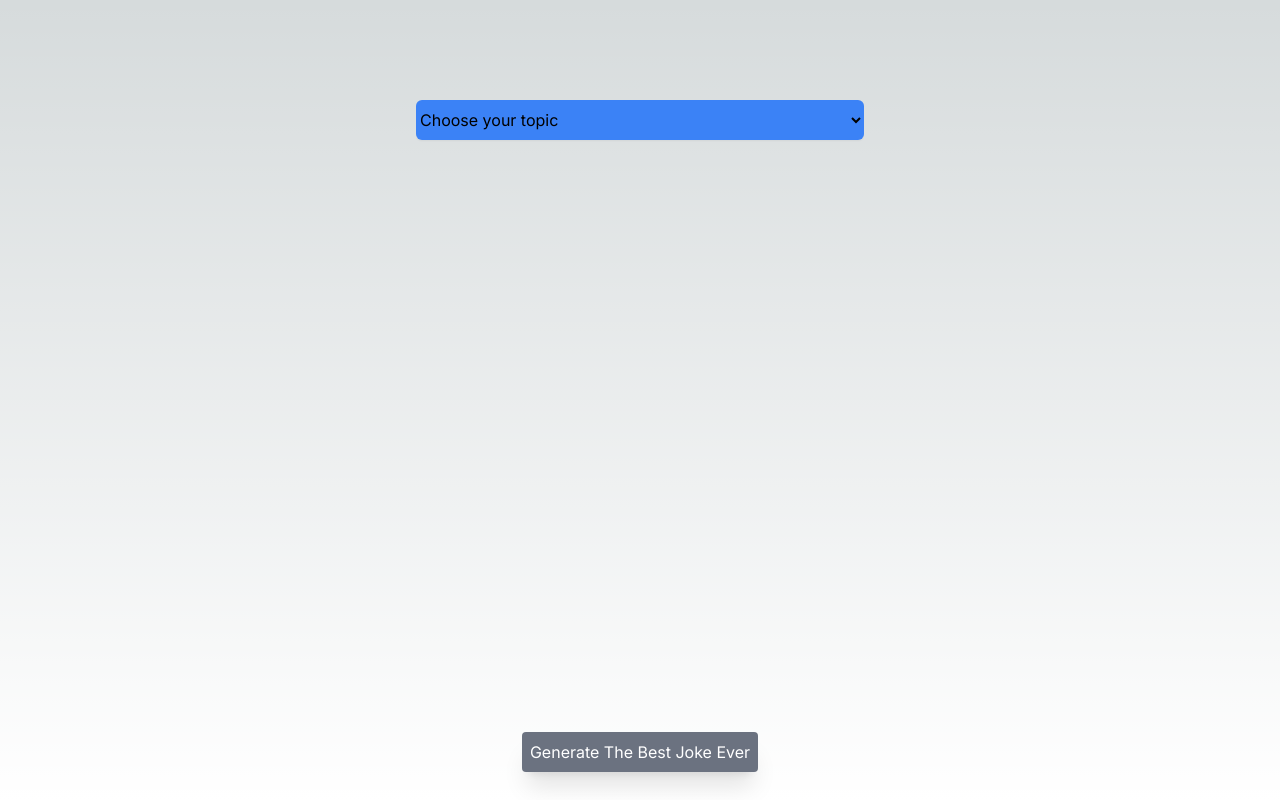
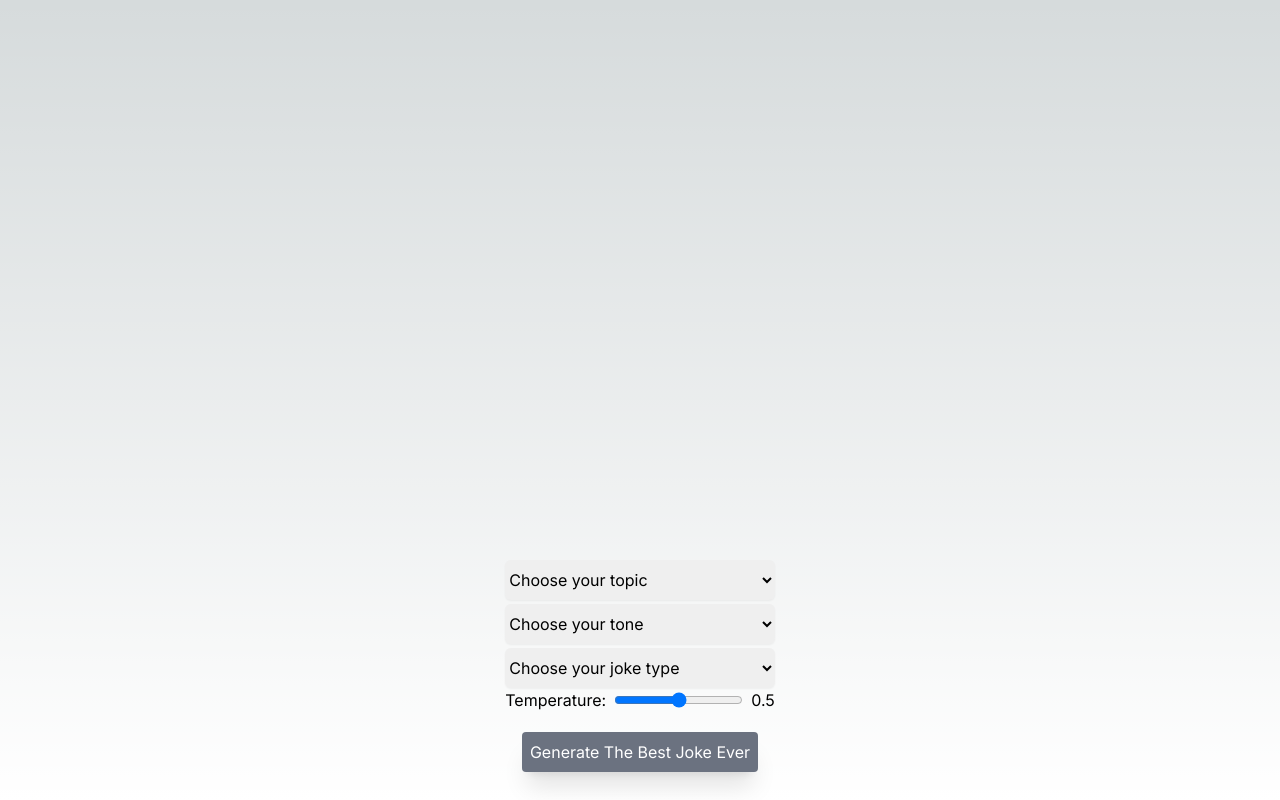
Before and after one commit to GoldAndLink/week-2-jokes-generator, a Next.js app: page / in a window 1280 px wide. Built offline with nearby package versions, Linux system fonts and the light colour scheme.

Commit message:
added input select and temperature to the api

```diff
--- a/app/api/chat/route.ts
+++ b/app/api/chat/route.ts
@@ -10,12 +10,13 @@ const openai = new OpenAI({
 export const runtime = 'edge';
 
 export async function POST(req: Request) {
-  const { messages } = await req.json();
+  const { messages,temperature } = await req.json();
 
   // Ask OpenAI for a streaming chat completion given the prompt
   const response = await openai.chat.completions.create({
     model: 'gpt-3.5-turbo',
     stream: true,
+      temperature: temperature,
     messages: [
       {
         role: 'system',
--- a/app/page.tsx
+++ b/app/page.tsx
@@ -1,42 +1,17 @@
-"use client";
-
+ "use client"
 import { useChat } from "ai/react";
 import { useEffect, useRef, useState } from "react";
+ import {jokeTypes, tones, topics} from "@/utils/data";
 
-const topics = [
-  {
-    label: "Work",
-    value: "work",
-  },
-  {
-    label: "People",
-    value: "people",
-  },
-  {
-    label: "Animals",
-    value: "animals",
-  },
-  {
-    label: "Food",
-    value: "food",
-  },
-  {
-    label: "Television",
-    value: "television",
-  },
-];
 
 export default function Chat() {
-  const {
-    messages,
-    isLoading,
-    append,
-  } = useChat();
-
+  const { messages, isLoading, append } = useChat();
   const [isReady, setIsReady] = useState(false);
   const [shouldRenderParameters, setShouldRenderParameters] = useState(true);
-  const [selectedTopic, setSelectedTopic] = useState<string | null>(null); // Duplicate this line for other parameters
-
+  const [selectedTopic, setSelectedTopic] = useState<string | null>(null);
+  const [selectedTone, setSelectedTone] = useState<string | null>(null);
+  const [selectedJokeType, setSelectedJokeType] = useState<string | null>(null);
+  const [temperature, setTemperature] = useState<number>(0.5);
   const messagesContainerRef = useRef<HTMLDivElement>(null);
 
   useEffect(() => {
@@ -47,32 +22,34 @@ export default function Chat() {
   }, [messages]);
 
   useEffect(() => {
-    if (selectedTopic) { // Add other parameters here selectedTopic && selectedTone && ...etc.
+    if (selectedTopic && selectedTone && selectedJokeType) {
       setIsReady(true);
     }
-  }, [selectedTopic]);
+  }, [selectedTopic, selectedTone, selectedJokeType]);
 
   const generateJoke = () => {
-    if (!selectedTopic) { // Add other parameters here !selectedTopic || !selectedTone || ...etc.
-      return;
-    }
-
-    if (!shouldRenderParameters) {
+    if (!selectedTopic || !selectedTone || !selectedJokeType || !shouldRenderParameters) {
       setShouldRenderParameters(true);
       return;
     }
-
     setShouldRenderParameters(false);
 
-    append({ role: "user", content: `Generate a random joke about ${selectedTopic}` });
+    const selectedTopicLabel = topics.find((topic) => topic.value === selectedTopic)?.label || 'unknown topic';
+    const selectedToneLabel = tones.find((tone) => tone.value === selectedTone)?.label || 'unknown tone';
+    const selectedJokeTypeLabel = jokeTypes.find((jokeType) => jokeType.value === selectedJokeType)?.label || 'unknown joke type';
+
+    const prompt = `Generate a ${selectedJokeTypeLabel} joke about ${selectedTopicLabel} with a ${selectedToneLabel} tone.`;
+       append({ role: "user", content: prompt},{options:{body:{temperature:temperature}}});
   };
 
   const renderTopicsDropDown = () => (
       <select
-      className="block w-full mt-1 h-10 bg-blue-500 border-gray-300 rounded-md shadow-sm focus:border-indigo-500 focus:ring focus:ring-indigo-500 focus:ring-opacity-50"
+          className="block w-full mt-1 h-10  border-gray-300 rounded-md shadow-sm focus:border-indigo-500 focus:ring focus:ring-indigo-500 focus:ring-opacity-50"
           onChange={(e) => setSelectedTopic(e.target.value)}
       >
-      <option value="" selected disabled hidden>Choose your topic</option>
+        <option value="" selected disabled hidden>
+          Choose your topic
+        </option>
         {topics.map((topic) => (
             <option key={topic.value} value={topic.value}>
               {topic.label}
@@ -81,28 +58,71 @@ export default function Chat() {
       </select>
   );
 
+  const renderTonesDropDown = () => (
+      <select
+          className="block w-full mt-1 h-10  border-gray-300 rounded-md shadow-sm focus:border-indigo-500 focus:ring focus:ring-indigo-500 focus:ring-opacity-50"
+          onChange={(e) => setSelectedTone(e.target.value)}
+      >
+        <option value="" selected disabled hidden>
+          Choose your tone
+        </option>
+        {tones.map((tone) => (
+            <option key={tone.value} value={tone.value}>
+              {tone.label}
+            </option>
+        ))}
+      </select>
+  );
+
+  const renderJokeTypesDropDown = () => (
+      <select
+          className="block w-full mt-1 h-10  border-gray-300 rounded-md shadow-sm focus:border-indigo-500 focus:ring focus:ring-indigo-500 focus:ring-opacity-50"
+          onChange={(e) => setSelectedJokeType(e.target.value)}
+      >
+        <option value="" selected disabled hidden>
+          Choose your joke type
+        </option>
+        {jokeTypes.map((jokeType) => (
+            <option key={jokeType.value} value={jokeType.value}>
+              {jokeType.label}
+            </option>
+        ))}
+      </select>
+  );
+
+    const renderTemperatureSlider = () => (
+        <div className="flex items-center justify-between">
+            <label className="mr-2">Temperature:</label>
+            <input
+                type="range"
+                min="0"
+                max="1"
+                step="0.1"
+                value={temperature}
+                onChange={(e) => setTemperature(parseFloat(e.target.value))}
+                className="w-full"
+            />
+            <span className="ml-2">{temperature}</span>
+        </div>
+    );
+
+
     return (
       <div className="flex flex-col w-full h-screen max-w-md py-24 mx-auto stretch">
         <div className="overflow-auto mb-8 w-full" ref={messagesContainerRef}>
-        {shouldRenderParameters && (
-          <div className="mb-5">
-            {renderTopicsDropDown()}
-          </div>
-        )}
 
           {messages.map((m) => (
               <div
                   key={m.id}
-            className={`whitespace-pre-wrap ${m.role === "user"
+                  className={`whitespace-pre-wrap text-white ${
+                      m.role === "user"
                           ? "bg-green-700 p-3 m-2 rounded-lg"
                           : "bg-slate-700 p-3 m-2 rounded-lg"
                   }`}
               >
-            {m.role === "user" ? "User: " : "AI: "}
-            {m.content}
+                {m.role === "user" ? "User: " : "AI: "} {m.content}
               </div>
           ))}
-
           {isLoading && (
               <div className="flex justify-center items-center h-screen">
                 <div className="loader">
@@ -115,13 +135,27 @@ export default function Chat() {
         </div>
         <div className="fixed bottom-5 w-full max-w-md">
           <div className="flex flex-col justify-center mb-2 items-center">
-          {<button
-              className={`${isLoading || !isReady ? "bg-gray-500" : "bg-blue-500"} p-2 text-white rounded shadow-xl`}
+              {shouldRenderParameters && (
+                  <div className="mb-5">
+                      {renderTopicsDropDown()}
+                      {renderTonesDropDown()}
+                      {renderJokeTypesDropDown()}
+                      {renderTemperatureSlider()}
+                  </div>
+              )}
+            {
+              <button
+                  className={`${
+                      isLoading || !isReady ? "bg-gray-500" : "bg-blue-500"
+                  } p-2 text-white rounded shadow-xl`}
                   disabled={isLoading || !isReady}
                   onClick={generateJoke}
               >
-              {shouldRenderParameters ? "Generate The Best Joke Ever" : "Generate Another Joke"}
-            </button>}
+                {shouldRenderParameters
+                    ? "Generate The Best Joke Ever"
+                    : "Generate Another Joke"}
+              </button>
+            }
           </div>
         </div>
       </div>
--- /dev/null
+++ b/lib/utils.ts
@@ -0,0 +1,6 @@
+import { type ClassValue, clsx } from "clsx"
+import { twMerge } from "tailwind-merge"
+
+export function cn(...inputs: ClassValue[]) {
+  return twMerge(clsx(inputs))
+}
--- a/tailwind.config.ts
+++ b/tailwind.config.ts
@@ -4,7 +4,7 @@ const config: Config = {
   content: [
     "./pages/**/*.{js,ts,jsx,tsx,mdx}",
     "./components/**/*.{js,ts,jsx,tsx,mdx}",
-    "./app/**/*.{js,ts,jsx,tsx,mdx}",
+    "./app/**/**/*.{js,ts,jsx,tsx,mdx}",
   ],
   theme: {
     extend: {
@@ -15,6 +15,6 @@ const config: Config = {
       },
     },
   },
-  plugins: [],
+  plugins: [require("tailwindcss-animate")],
 };
 export default config;
--- /dev/null
+++ b/utils/data.ts
@@ -0,0 +1,23 @@
+import {JokeType, Tone, Topic} from "@/utils/types";
+
+export const topics: Topic[] = [
+    { label: "Work", value: "work" },
+    { label: "People", value: "people" },
+    { label: "Animals", value: "animals" },
+    { label: "Food", value: "food" },
+    { label: "Television", value: "television" },
+];
+
+export const tones: Tone[] = [
+    { label: "Witty", value: "witty" },
+    { label: "Sarcastic", value: "sarcastic" },
+    { label: "Silly", value: "silly" },
+    { label: "Dark", value: "dark" },
+    { label: "Goofy", value: "goofy" },
+];
+
+export const jokeTypes: JokeType[] = [
+    { label: "Pun", value: "pun" },
+    { label: "Knock-Knock", value: "knock-knock" },
+    { label: "Story", value: "story" },
+];
--- /dev/null
+++ b/utils/types.ts
@@ -0,0 +1,14 @@
+export interface Topic {
+    label: string;
+    value: string;
+}
+
+export interface Tone {
+    label: string;
+    value: string;
+}
+
+export interface JokeType {
+    label: string;
+    value: string;
+}
```
Also changed, not shown: package.json (+6 -1 lines), 1 other file (tests, documents, lock files or other folders). Lines whose indentation alone changed are shown as unchanged.
